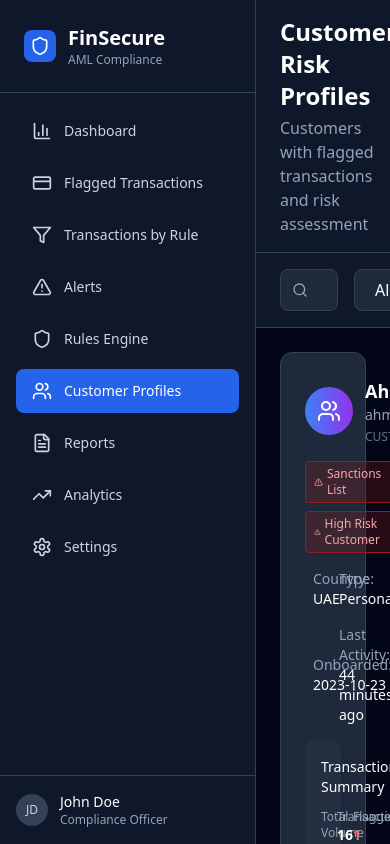
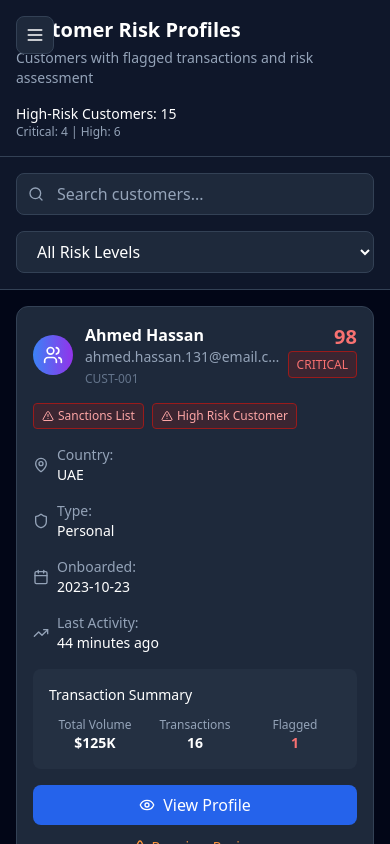
Before and after one commit to Cyrilkwashie/finview-alert-compass, a React (Vite) app: page /customers in a window 390 px wide. Built offline with nearby package versions, Linux system fonts and the light colour scheme.

Commit message:
Fix: Make app fully responsive
Ensure all pages and components are responsive and have a nice layout across different screen sizes.

```diff
--- a/src/components/Sidebar.tsx
+++ b/src/components/Sidebar.tsx
@@ -1,4 +1,5 @@
-import React from 'react';
+
+import React, { useState } from 'react';
 import { NavLink } from 'react-router-dom';
 import {
   BarChart3,
@@ -9,10 +10,14 @@ import {
   FileText,
   Settings,
   TrendingUp,
-  Filter
+  Filter,
+  Menu,
+  X
 } from 'lucide-react';
 
 const Sidebar = () => {
+  const [isMobileMenuOpen, setIsMobileMenuOpen] = useState(false);
+
   const navItems = [
     { name: 'Dashboard', href: '/', icon: BarChart3 },
     { name: 'Flagged Transactions', href: '/transactions', icon: CreditCard },
@@ -26,7 +31,29 @@ const Sidebar = () => {
   ];
 
   return (
-    <div className="w-64 bg-slate-900 border-r border-slate-700 flex flex-col">
+    <>
+      {/* Mobile Menu Button */}
+      <button
+        onClick={() => setIsMobileMenuOpen(!isMobileMenuOpen)}
+        className="lg:hidden fixed top-4 left-4 z-50 p-2 bg-slate-800 text-white rounded-lg border border-slate-700"
+      >
+        {isMobileMenuOpen ? <X className="h-5 w-5" /> : <Menu className="h-5 w-5" />}
+      </button>
+
+      {/* Mobile Overlay */}
+      {isMobileMenuOpen && (
+        <div
+          className="lg:hidden fixed inset-0 bg-black bg-opacity-50 z-40"
+          onClick={() => setIsMobileMenuOpen(false)}
+        />
+      )}
+
+      {/* Sidebar */}
+      <div className={`
+        ${isMobileMenuOpen ? 'translate-x-0' : '-translate-x-full lg:translate-x-0'}
+        fixed lg:static inset-y-0 left-0 z-40 w-64 bg-slate-900 border-r border-slate-700 flex flex-col
+        transition-transform duration-300 ease-in-out
+      `}>
         {/* Logo */}
         <div className="p-6 border-b border-slate-700">
           <div className="flex items-center space-x-3">
@@ -41,12 +68,13 @@ const Sidebar = () => {
         </div>
 
         {/* Navigation */}
-      <nav className="flex-1 p-4">
+        <nav className="flex-1 p-4 overflow-y-auto">
           <ul className="space-y-2">
             {navItems.map((item) => (
               <li key={item.name}>
                 <NavLink
                   to={item.href}
+                  onClick={() => setIsMobileMenuOpen(false)}
                   className={({ isActive }) =>
                     `flex items-center space-x-3 px-4 py-3 rounded-lg transition-colors ${
                       isActive
@@ -55,8 +83,8 @@ const Sidebar = () => {
                     }`
                   }
                 >
-                <item.icon className="h-5 w-5" />
-                <span className="text-sm font-medium">{item.name}</span>
+                  <item.icon className="h-5 w-5 flex-shrink-0" />
+                  <span className="text-sm font-medium truncate">{item.name}</span>
                 </NavLink>
               </li>
             ))}
@@ -66,16 +94,17 @@ const Sidebar = () => {
         {/* Footer */}
         <div className="p-4 border-t border-slate-700">
           <div className="flex items-center space-x-3">
-          <div className="w-8 h-8 bg-slate-700 rounded-full flex items-center justify-center">
+            <div className="w-8 h-8 bg-slate-700 rounded-full flex items-center justify-center flex-shrink-0">
               <span className="text-xs font-medium text-slate-300">JD</span>
             </div>
-          <div>
-            <p className="text-sm font-medium text-white">John Doe</p>
-            <p className="text-xs text-slate-400">Compliance Officer</p>
+            <div className="min-w-0">
+              <p className="text-sm font-medium text-white truncate">John Doe</p>
+              <p className="text-xs text-slate-400 truncate">Compliance Officer</p>
             </div>
           </div>
         </div>
       </div>
+    </>
   );
 };
 
--- a/src/pages/CustomerProfiles.tsx
+++ b/src/pages/CustomerProfiles.tsx
@@ -111,16 +111,16 @@ const CustomerProfiles = () => {
       <div className="flex h-screen bg-slate-950">
         <Sidebar />
 
-        <div className="flex-1 flex flex-col overflow-hidden">
+        <div className="flex-1 flex flex-col overflow-hidden lg:ml-0 ml-0">
           {/* Header */}
-          <header className="bg-slate-900 border-b border-slate-700 px-6 py-4">
-            <div className="flex items-center justify-between">
+          <header className="bg-slate-900 border-b border-slate-700 px-4 md:px-6 py-4">
+            <div className="flex flex-col lg:flex-row lg:items-center justify-between gap-4">
               <div>
-                <h1 className="text-2xl font-bold text-white">Customer Risk Profiles</h1>
-                <p className="text-slate-400 mt-1">Customers with flagged transactions and risk assessment</p>
+                <h1 className="text-xl md:text-2xl font-bold text-white">Customer Risk Profiles</h1>
+                <p className="text-slate-400 mt-1 text-sm md:text-base">Customers with flagged transactions and risk assessment</p>
               </div>
               <div className="flex items-center space-x-4">
-                <div className="text-right">
+                <div className="text-left lg:text-right">
                   <p className="text-sm text-white font-medium">High-Risk Customers: {customers.length}</p>
                   <p className="text-xs text-slate-400">
                     Critical: {customers.filter(c => c.riskLevel === 'Critical').length} |
@@ -132,8 +132,8 @@ const CustomerProfiles = () => {
           </header>
 
           {/* Filters */}
-          <div className="bg-slate-900 border-b border-slate-700 px-6 py-4">
-            <div className="flex items-center space-x-4">
+          <div className="bg-slate-900 border-b border-slate-700 px-4 md:px-6 py-4">
+            <div className="flex flex-col sm:flex-row items-stretch sm:items-center space-y-4 sm:space-y-0 sm:space-x-4">
               <div className="relative flex-1 max-w-md">
                 <Search className="absolute left-3 top-1/2 transform -translate-y-1/2 h-4 w-4 text-slate-400" />
                 <input
@@ -147,7 +147,7 @@ const CustomerProfiles = () => {
               <select
                 value={riskFilter}
                 onChange={(e) => setRiskFilter(e.target.value)}
-                className="px-4 py-2 bg-slate-800 border border-slate-700 rounded-lg text-white focus:outline-none focus:ring-2 focus:ring-blue-500"
+                className="px-4 py-2 bg-slate-800 border border-slate-700 rounded-lg text-white focus:outline-none focus:ring-2 focus:ring-blue-500 min-w-0"
               >
                 <option value="all">All Risk Levels</option>
                 <option value="critical">Critical</option>
@@ -159,23 +159,23 @@ const CustomerProfiles = () => {
           </div>
 
           {/* Customer Grid */}
-          <main className="flex-1 overflow-y-auto p-6">
-            <div className="grid grid-cols-1 lg:grid-cols-2 gap-6">
+          <main className="flex-1 overflow-y-auto p-4 md:p-6">
+            <div className="grid grid-cols-1 xl:grid-cols-2 gap-4 md:gap-6">
               {filteredCustomers.map((customer) => (
-                <div key={customer.id} className="bg-slate-800 rounded-xl p-6 border border-slate-700 hover:border-slate-600 transition-colors">
+                <div key={customer.id} className="bg-slate-800 rounded-xl p-4 md:p-6 border border-slate-700 hover:border-slate-600 transition-colors">
                   <div className="flex items-start justify-between mb-4">
-                    <div className="flex items-center space-x-3">
-                      <div className="h-12 w-12 bg-gradient-to-r from-blue-500 to-purple-600 rounded-full flex items-center justify-center">
-                        <Users className="h-6 w-6 text-white" />
+                    <div className="flex items-center space-x-3 min-w-0 flex-1">
+                      <div className="h-10 w-10 md:h-12 md:w-12 bg-gradient-to-r from-blue-500 to-purple-600 rounded-full flex items-center justify-center flex-shrink-0">
+                        <Users className="h-5 w-5 md:h-6 md:w-6 text-white" />
                       </div>
-                      <div>
-                        <h3 className="text-lg font-semibold text-white">{customer.name}</h3>
-                        <p className="text-sm text-slate-400">{customer.email}</p>
+                      <div className="min-w-0 flex-1">
+                        <h3 className="text-base md:text-lg font-semibold text-white truncate">{customer.name}</h3>
+                        <p className="text-sm text-slate-400 truncate">{customer.email}</p>
                         <p className="text-xs text-slate-500 mt-1">{customer.id}</p>
                       </div>
                     </div>
-                    <div className="text-right">
-                      <div className={`text-2xl font-bold ${getRiskScoreColor(customer.riskScore)}`}>
+                    <div className="text-right flex-shrink-0">
+                      <div className={`text-xl md:text-2xl font-bold ${getRiskScoreColor(customer.riskScore)}`}>
                         {customer.riskScore}
                       </div>
                       <span className={`px-2 py-1 rounded border text-xs font-medium ${getRiskColor(customer.riskLevel)}`}>
@@ -189,41 +189,41 @@ const CustomerProfiles = () => {
                     <div className="flex flex-wrap gap-2 mb-4">
                       {customer.flags.map((flag, index) => (
                         <span key={index} className="flex items-center space-x-1 px-2 py-1 bg-red-900/30 text-red-300 text-xs rounded border border-red-800">
-                          <AlertTriangle className="h-3 w-3" />
-                          <span>{flag}</span>
+                          <AlertTriangle className="h-3 w-3 flex-shrink-0" />
+                          <span className="truncate">{flag}</span>
                         </span>
                       ))}
                     </div>
                   )}
 
                   {/* Customer Details */}
-                  <div className="grid grid-cols-2 gap-4 text-sm mb-4">
+                  <div className="grid grid-cols-1 sm:grid-cols-2 gap-4 text-sm mb-4">
                     <div className="flex items-center space-x-2">
-                      <MapPin className="h-4 w-4 text-slate-400" />
-                      <div>
+                      <MapPin className="h-4 w-4 text-slate-400 flex-shrink-0" />
+                      <div className="min-w-0">
                         <span className="text-slate-400">Country:</span>
-                        <div className="text-white font-medium">{customer.country}</div>
+                        <div className="text-white font-medium truncate">{customer.country}</div>
                       </div>
                     </div>
                     <div className="flex items-center space-x-2">
-                      <Shield className="h-4 w-4 text-slate-400" />
-                      <div>
+                      <Shield className="h-4 w-4 text-slate-400 flex-shrink-0" />
+                      <div className="min-w-0">
                         <span className="text-slate-400">Type:</span>
-                        <div className="text-white font-medium">{customer.accountType}</div>
+                        <div className="text-white font-medium truncate">{customer.accountType}</div>
                       </div>
                     </div>
                     <div className="flex items-center space-x-2">
-                      <Calendar className="h-4 w-4 text-slate-400" />
-                      <div>
+                      <Calendar className="h-4 w-4 text-slate-400 flex-shrink-0" />
+                      <div className="min-w-0">
                         <span className="text-slate-400">Onboarded:</span>
-                        <div className="text-white font-medium">{customer.onboardingDate}</div>
+                        <div className="text-white font-medium truncate">{customer.onboardingDate}</div>
                       </div>
                     </div>
                     <div className="flex items-center space-x-2">
-                      <TrendingUp className="h-4 w-4 text-slate-400" />
-                      <div>
+                      <TrendingUp className="h-4 w-4 text-slate-400 flex-shrink-0" />
+                      <div className="min-w-0">
                         <span className="text-slate-400">Last Activity:</span>
-                        <div className="text-white font-medium">{customer.lastActivity}</div>
+                        <div className="text-white font-medium truncate">{customer.lastActivity}</div>
                       </div>
                     </div>
                   </div>
@@ -231,17 +231,17 @@ const CustomerProfiles = () => {
                   {/* Transaction Stats */}
                   <div className="bg-slate-700/30 rounded-lg p-4 mb-4">
                     <h4 className="text-sm font-medium text-white mb-3">Transaction Summary</h4>
-                    <div className="grid grid-cols-3 gap-4 text-xs">
-                      <div>
-                        <span className="text-slate-400">Total Volume</span>
-                        <div className="text-white font-bold text-sm">{customer.totalVolume}</div>
+                    <div className="grid grid-cols-3 gap-2 md:gap-4 text-xs">
+                      <div className="text-center">
+                        <span className="text-slate-400 block">Total Volume</span>
+                        <div className="text-white font-bold text-sm truncate">{customer.totalVolume}</div>
                       </div>
-                      <div>
-                        <span className="text-slate-400">Transactions</span>
+                      <div className="text-center">
+                        <span className="text-slate-400 block">Transactions</span>
                         <div className="text-white font-bold text-sm">{customer.totalTransactions}</div>
                       </div>
-                      <div>
-                        <span className="text-slate-400">Flagged</span>
+                      <div className="text-center">
+                        <span className="text-slate-400 block">Flagged</span>
                         <div className={`font-bold text-sm ${customer.flaggedTransactions > 0 ? 'text-red-400' : 'text-green-400'}`}>
                           {customer.flaggedTransactions}
                         </div>
@@ -250,17 +250,17 @@ const CustomerProfiles = () => {
                   </div>
 
                   {/* Actions */}
-                  <div className="flex justify-between items-center">
+                  <div className="flex flex-col sm:flex-row justify-between items-stretch sm:items-center gap-3 sm:gap-0">
                     <button
                       onClick={() => handleViewProfile(customer)}
-                      className="flex items-center space-x-2 px-4 py-2 bg-blue-600 hover:bg-blue-700 text-white rounded-lg transition-colors"
+                      className="flex items-center justify-center space-x-2 px-4 py-2 bg-blue-600 hover:bg-blue-700 text-white rounded-lg transition-colors"
                     >
                       <Eye className="h-4 w-4" />
                       <span>View Profile</span>
                     </button>
                     {customer.flaggedTransactions > 0 && (
-                      <div className="flex items-center space-x-1 text-orange-400">
-                        <AlertTriangle className="h-4 w-4" />
+                      <div className="flex items-center justify-center sm:justify-end space-x-1 text-orange-400">
+                        <AlertTriangle className="h-4 w-4 flex-shrink-0" />
                         <span className="text-sm">Requires Review</span>
                       </div>
                     )}
```
Also changed, not shown: src/components/KPICard.tsx (+8 -8 lines), src/pages/Index.tsx (+27 -27 lines). Lines whose indentation alone changed are shown as unchanged.
